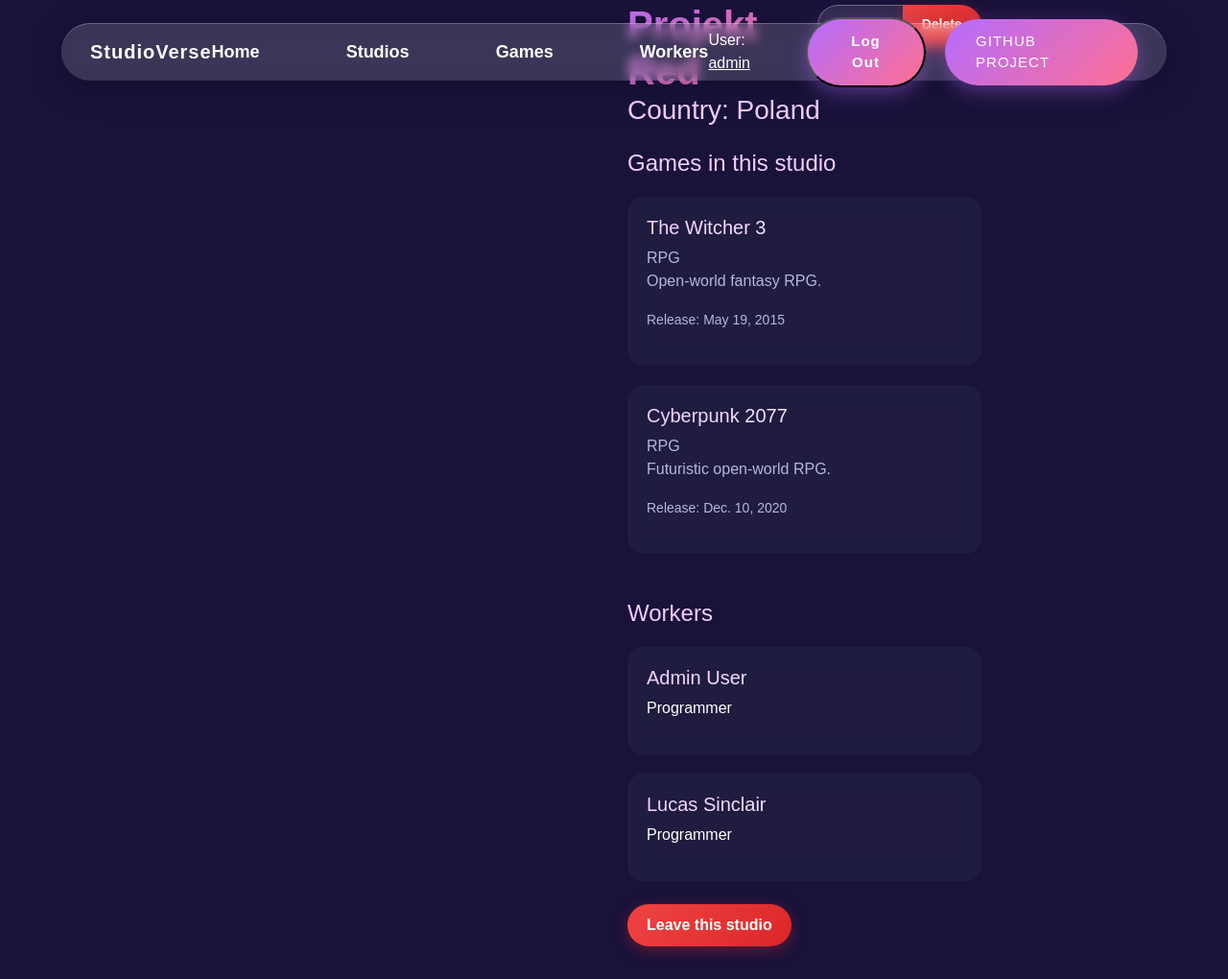
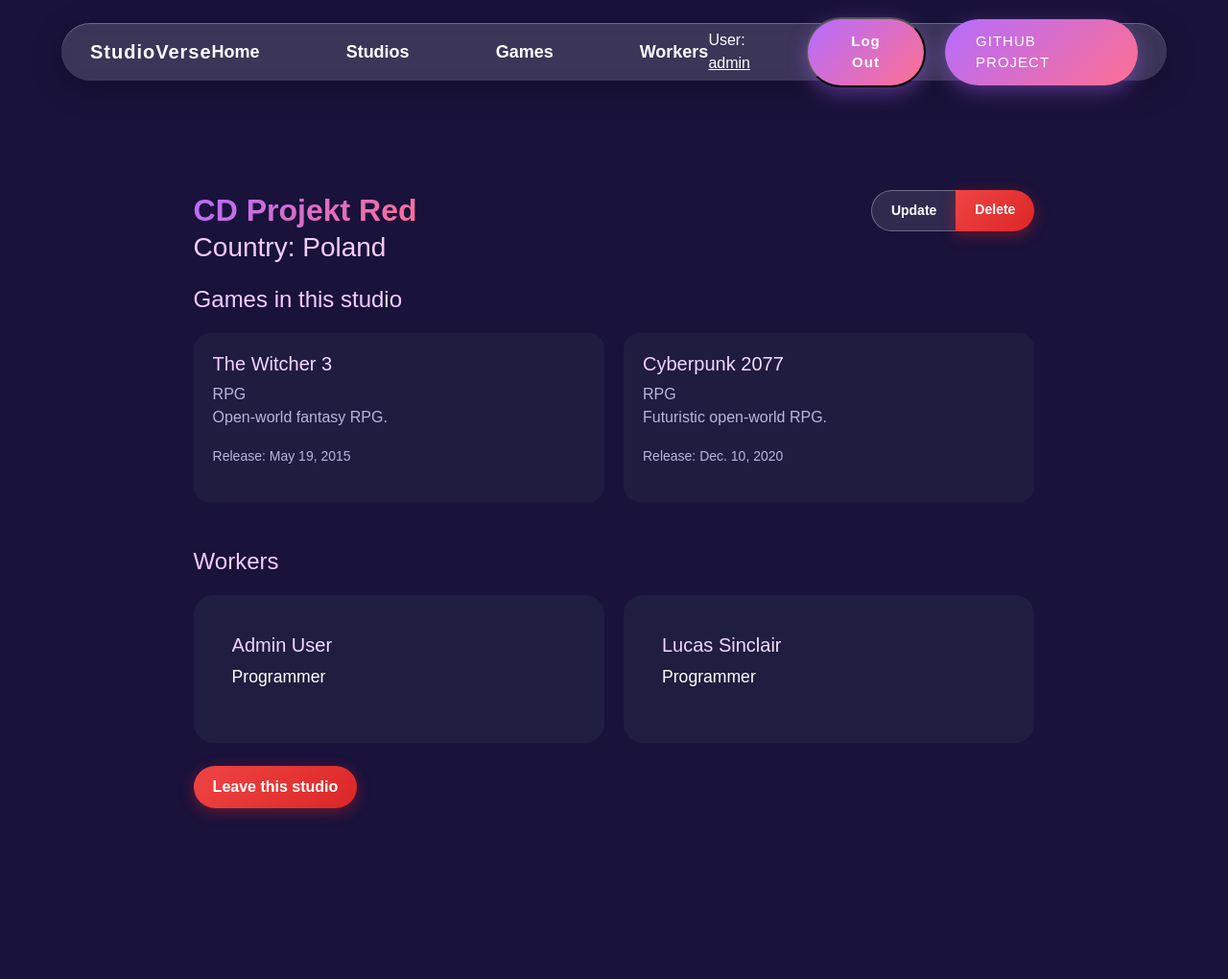
Before and after one commit to Sir-Churchill/game-studio, a Django app: page /studios/1/ in a window 1280 px wide. Shown: the whole page at 96% size. Run offline with Django 5.2, Linux system fonts and the light colour scheme; a user stored in the database is signed in; data comes from the database, SQL or seed files in the repository; some libraries are stand-ins or nearby versions.

Commit message:
Horizontally center pagination in multiple CSS files

```diff
--- a/static/css/studio_detail.css
+++ b/static/css/studio_detail.css
@@ -1,5 +1,6 @@
 
 .page-header h1 {
+    margin-right: 700px;
     font-size: 2.5rem;
     font-weight: 700;
     background: linear-gradient(135deg, #b46cff 0%, #ff6f91 100%);
@@ -49,30 +50,32 @@
 }
 
 .container-list-detail {
-    max-width: 1200px;
-    margin-left: 610px;
+    max-width: 1000px; /* или 90% для гибкости */
+    width: 90%;
+    margin: 100px auto 0; /* центрирование по горизонтали и отступ сверху */
     padding: 20px;
+    color: #fff;
 }
 
 
 .page-header h1 {
-    font-size: 2.5rem;
-    font-weight: 700;
-    background: linear-gradient(135deg, #b46cff 0%, #ff6f91 100%);
-    -webkit-background-clip: text;
-    -webkit-text-fill-color: transparent;
+    margin: 0;
+    font-size: clamp(1.8rem, 2.5vw, 2.5rem);
+    white-space: nowrap;        /* не переносить слова */
+    overflow: hidden;           /* обрезать, если не помещается */
+    text-overflow: ellipsis;    /* добавляет "..." при переполнении */
 }
 
 
-.game-grid, .worker-grid {
+.game-grid,
+.worker-grid {
     display: grid;
-    grid-template-columns: repeat(auto-fill, minmax(280px, 1fr));
+    grid-template-columns: repeat(auto-fit, minmax(280px, 1fr));
     gap: 20px;
     margin-top: 20px;
 }
 
-
-.game-card, .worker-card {
+.game-card {
     background: rgba(33, 32, 66, 0.8);
     backdrop-filter: blur(10px);
     border-radius: 16px;
@@ -83,6 +86,17 @@
     transition: all 0.5s ease-out;
 }
 
+.worker-card {
+    background: rgba(33, 32, 66, 0.85);
+    backdrop-filter: blur(10px);
+    border-radius: 20px;
+    padding: 40px;          /* увеличиваем внутренние отступы */
+    flex: 0 0 320px;        /* фиксированная ширина карточки */
+    box-sizing: border-box;
+    transition: all 0.3s ease;
+    font-size: 1.1rem;
+    color: #fff;
+}
 
 .game-card.animate-in, .worker-card.animate-in {
     opacity: 1;
--- a/static/css/studio_form.css
+++ b/static/css/studio_form.css
@@ -1,11 +1,10 @@
 
 .container-list-form {
     max-width: 500px;
-    margin-left: 900px;
+    margin: 0 auto;
     padding: 20px;
     color: #fff;
 }
-
 
 .page-header h1 {
     font-size: 2rem;
--- a/static/css/styles.css
+++ b/static/css/styles.css
@@ -7,6 +7,10 @@
     box-sizing: border-box;
 }
 
+.col-md-10 {
+    margin: 0 auto;
+    float: none;
+}
 
 body {
     background-color: #19123B;
@@ -270,17 +274,9 @@
 .login-section {
     display: flex;
     flex-direction: column;
+    justify-content: center;
     align-items: center;
-    justify-content: center;
-    width: 100vw;
-    height: calc(100vh - 120px);
-    text-align: center;
-    position: fixed;
-    top: 120px;
-    left: 1300px;
-    transform: translateX(-50%);
-    box-sizing: border-box;
-    overflow: hidden;
+    height: calc(100vh - 120px); /* Adjust height for fixed header */
 }
 
 @keyframes fadeInUp {
@@ -467,8 +463,7 @@
 /*---------------------*/
 .container-list {
     max-width: 1300px;
-    margin-left: 600px;
-    margin-right: auto;
+    margin: auto;
 }
 
 
@@ -740,9 +735,11 @@
 
 .pagination-wrapper {
     width: 100%;
-    text-align: center;
+    display: flex;          /* включаем флекс для центрирования */
+    justify-content: center; /* горизонтальный центр */
     margin: 40px 0;
 }
+
 
 
 .custom-pagination {
@@ -798,7 +795,7 @@
 
 .container-game-list {
     max-width: 1200px;
-    margin-left: 650px;
+    margin: auto;
 }
 
 .page-header-game h1 {
--- a/static/css/worker_detail.css
+++ b/static/css/worker_detail.css
@@ -1,10 +1,11 @@
-
 .container-worker-detail {
     max-width: 1200px;
-    margin-left: 600px;
+    margin: 0 auto; /* центрируем контейнер */
     padding: 20px;
     color: #fff;
+    box-sizing: border-box;
 }
+
 
 
 .page-header {
```
Also changed, not shown: static/css/worker_form.css (+14 -1 lines).
